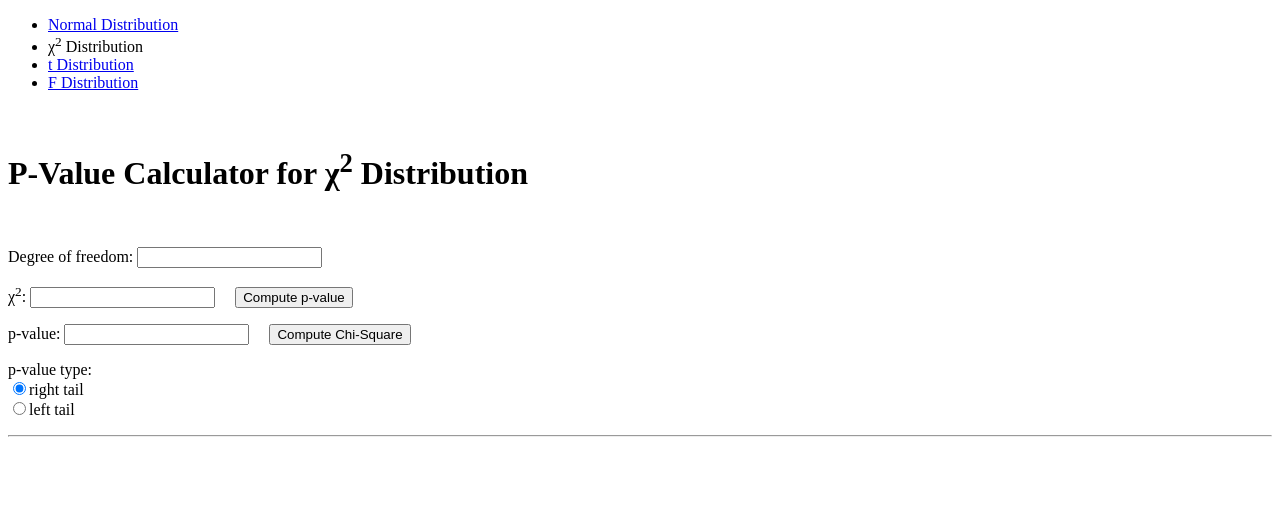
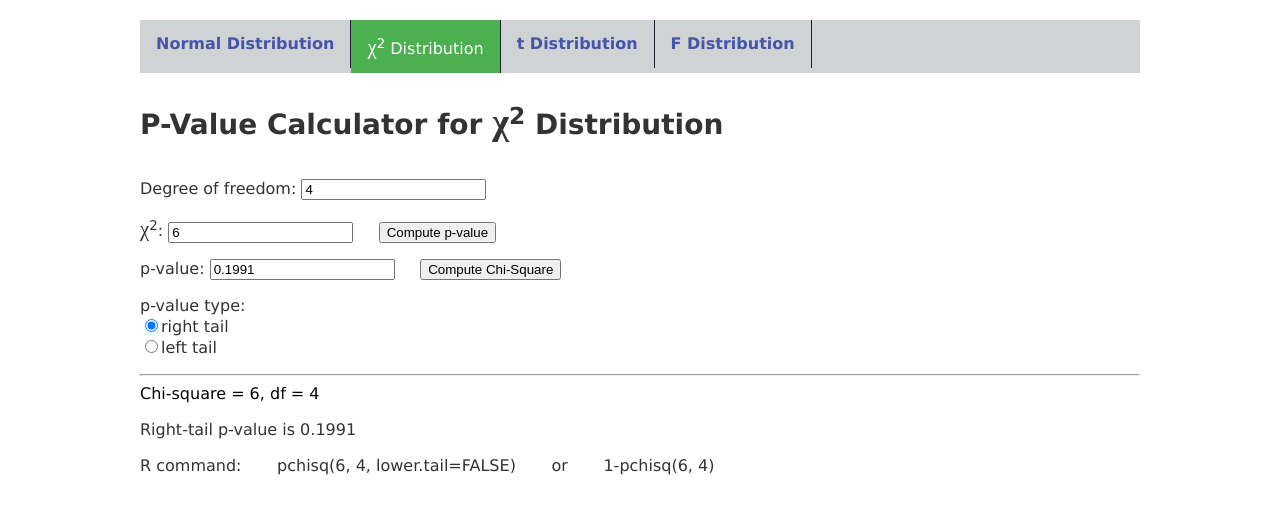
Before and after one commit to limohaha/MoPvalueCalc.github.io, a Jekyll site: the page pchisq.html, which Jekyll copies as it is, in a window 1280 px wide. Shown: the top 514 px of the page. Built offline with Jekyll 4.4.1, drawn with Linux system fonts in a browser that asks for light colours; some of the changed lines change nothing that is shown.

Commit message:
Update pchisq.html

```diff
--- a/pchisq.html
+++ b/pchisq.html
@@ -5,10 +5,10 @@
 
 <head>
 <title>P Value Calculator, Chi-square</title>
-<script src="statFunctions.js"></script>
-<script src="canvas.js"></script>
-<script src="pchisq.js"></script>
-<link rel="stylesheet" href="pvals.css">
+<script src="src/statFunctions.js"></script>
+<script src="src/canvas.js"></script>
+<script src="src/pchisq.js"></script>
+<link rel="stylesheet" href="assets/css/pvals.css">
 </head>
 
 <body onload="init()">
```
